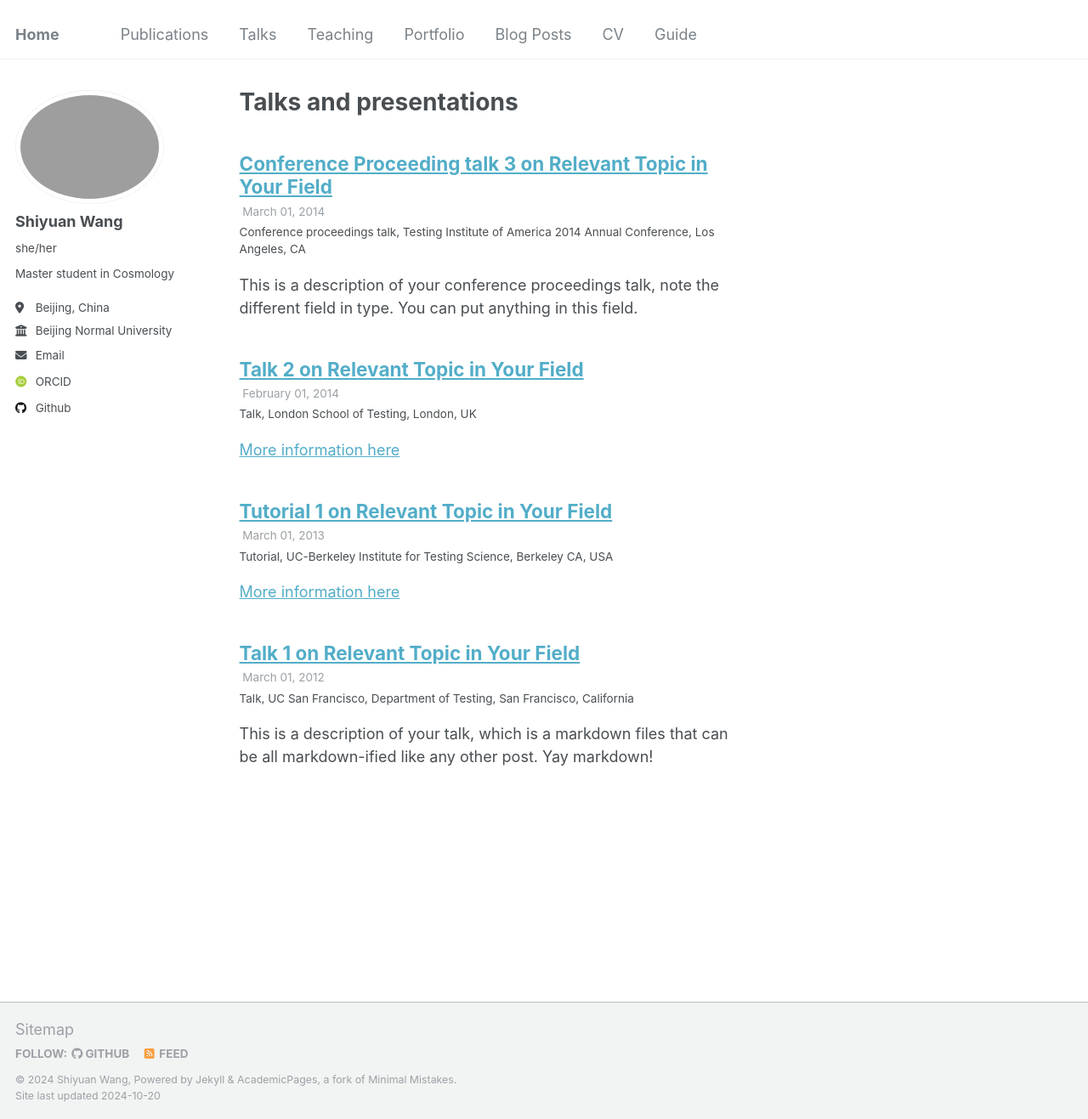
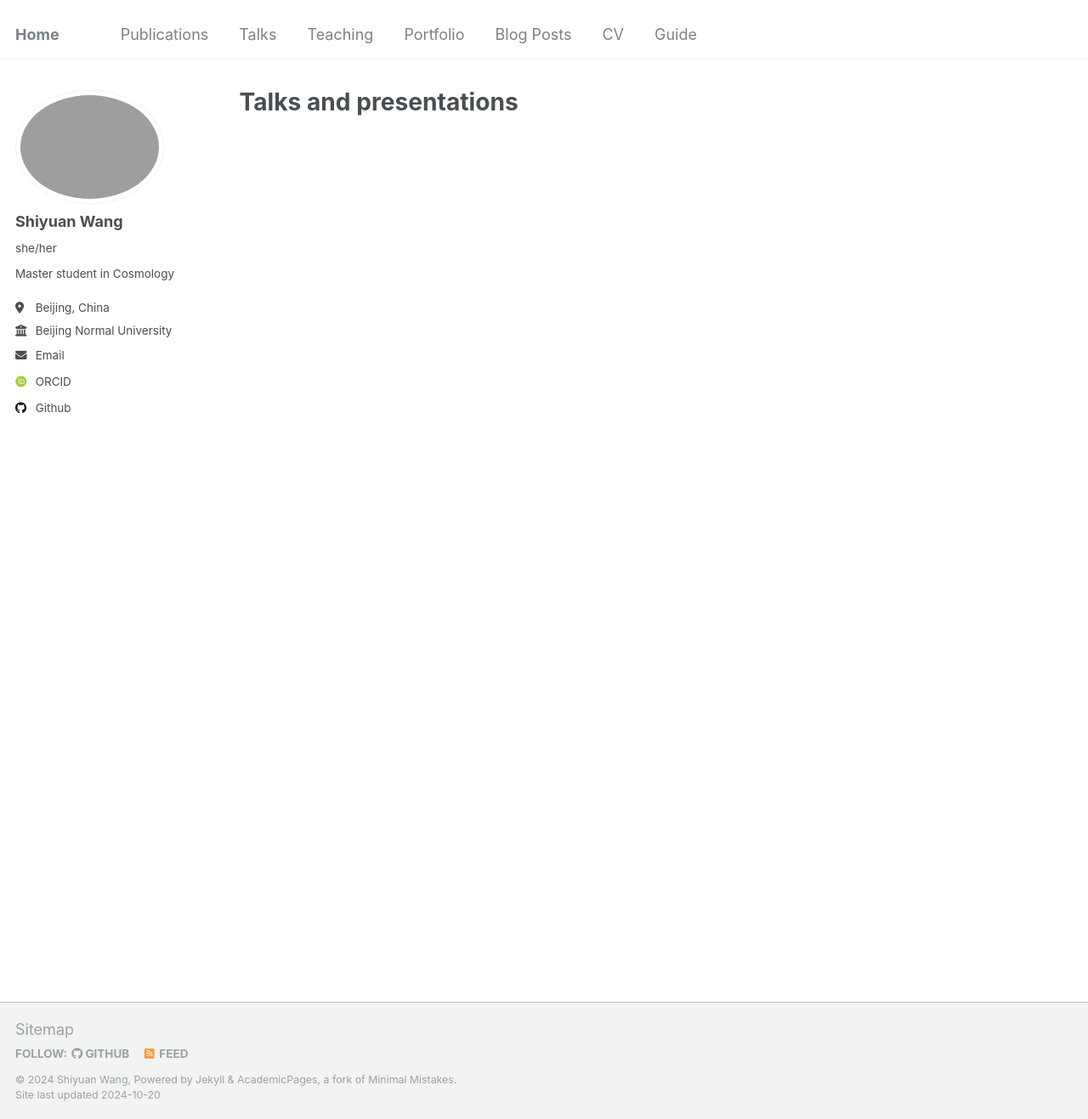
Before and after one commit to shiyuanwang11/shiyuanwang11.github.io, a Jekyll site: the page built from _pages/talks.html, in a window 1280 px wide and 1317 px high. Shown: the whole window at 85% size. Built offline with Jekyll 4.4.1, drawn with Linux system fonts in a browser that asks for light colours; some web fonts are replaced; part of the change alters nothing that is shown.

```diff
--- a/_config.yml
+++ b/_config.yml
@@ -211,17 +211,8 @@ kramdown:
 
 # These settings control the types of collections used by the template
 collections:
-  teaching:
-    output: false #true
-    permalink: /:collection/:path/
   publications:
     output: true
-    permalink: /:collection/:path/
-  portfolio:
-    output: false #true
-    permalink: /:collection/:path/
-  talks:
-    output: false #true
     permalink: /:collection/:path/
 
 
@@ -245,15 +236,6 @@ defaults:
     values:
       layout: single
       author_profile: true
-  # _teaching
-  #- scope:
-  #    path: ""
-  #    type: teaching
-  #  values:
-  #    layout: single
-  #    author_profile: true
-  #    share: true
-  #    comments: true
   # _publications
   - scope:
       path: ""
@@ -263,24 +245,6 @@ defaults:
       author_profile: true
       share: true
       comments: true
-  # _portfolio
-  #- scope:
-  #    path: ""
-  #    type: portfolio
-  #  values:
-  #    layout: single
-  #    author_profile: true
-  #    share: true
-  #    comment: true
-  # _talks
-  #- scope:
-  #    path: ""
-  #    type: talks
-  #  values:
-  #    layout: talk
-  #    author_profile: true
-  #    share: true
-
 
 # Sass/SCSS
 sass:
```
